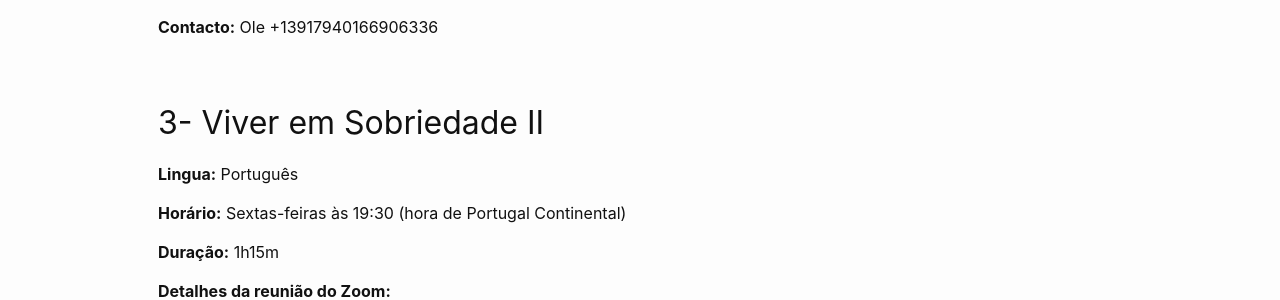
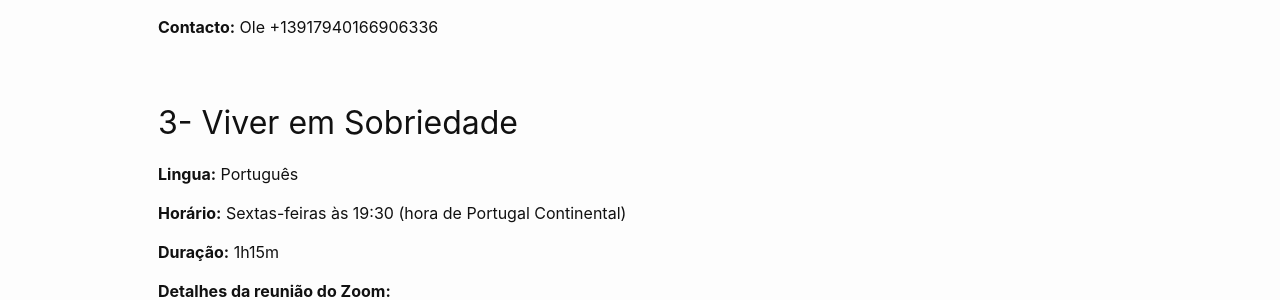
Before and after one commit to asaportugal/asaportugal.github.io, a Jekyll site: the page built from m4_reunioes.md, in a window 1280 px wide. Shown: the part 1235-1535 px from the top of the page. Built offline with Jekyll 4.4.1, drawn with Linux system fonts in a browser that asks for light colours.

Commit message:
wednesday meeting out.temporarely shut down the meeting due to the lack of servers, number erase

```diff
--- a/m4_reunioes.md
+++ b/m4_reunioes.md
@@ -59,7 +59,7 @@ banner: 'assets/meeting.jpg'
 **Contacto:** Ole +13917940166906336
 
 
-## 3- Viver em Sobriedade II
+## 3- Viver em Sobriedade
 
 **Lingua:** Português
 
```
